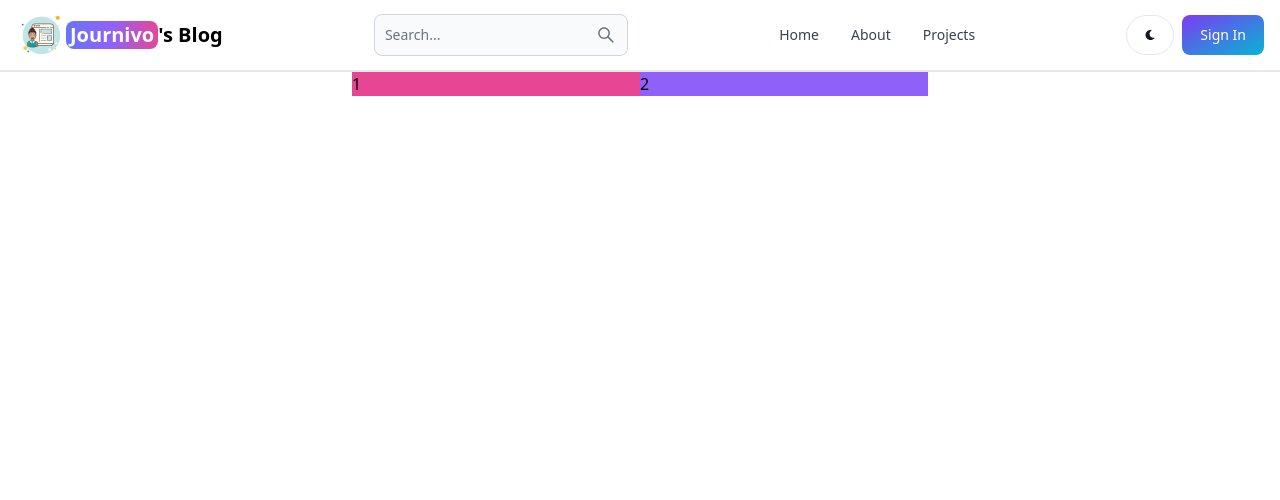
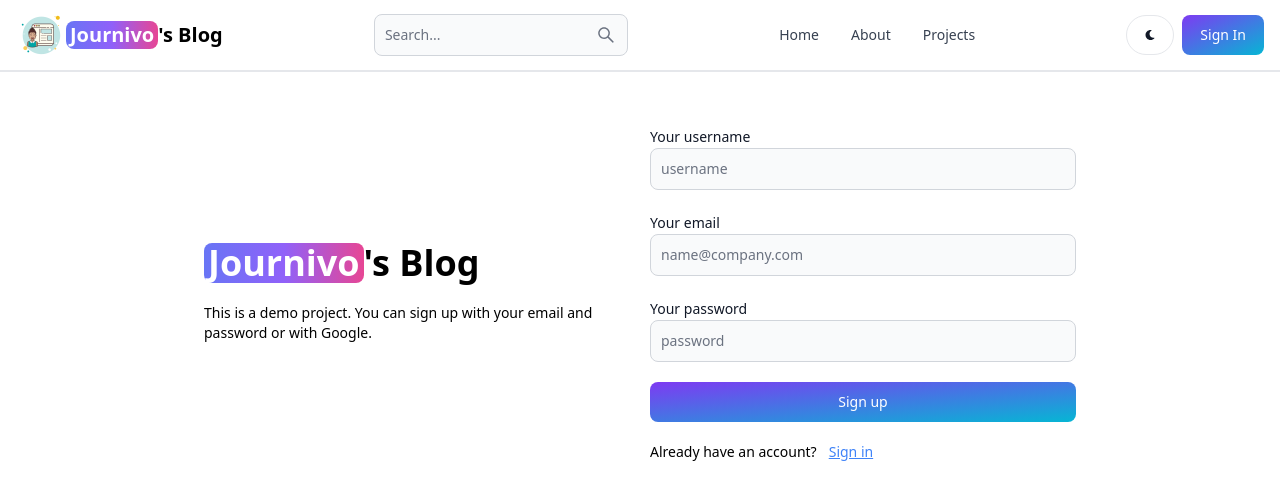
Before and after one commit to happiestt-talha/Journivo, a React (Create React App) app in the folder client/: page /sign-up in a window 1280 px wide. Shown: the top 500 px of the page. Built offline with nearby package versions, Linux system fonts and the light colour scheme.

Commit message:
Done sth

```diff
--- a/client/src/pages/Signup.jsx
+++ b/client/src/pages/Signup.jsx
@@ -1,18 +1,53 @@
+import { Button, Label, TextInput } from 'flowbite-react'
 import React from 'react'
+import { Link } from 'react-router-dom'
 
 const Signup = () => {
     return (
         <>
             <div className='max-h-screen'>
-                <div className='flex max-w-xl mx-auto'>
-                    {/* Left */}
-                    <div className=' w-1/2 bg-pink-500'>
-                        1
+                <div className='mt-10 flex p-3 max-w-4xl mx-auto flex-col md:flex-row md:items-center gap-5'>
+
+                    <div className='flex-1 '>
+                        <Link to="/" className="flex items-center font-bold text-4xl dark:text-white">
+                            <span
+                                className="bg-gradient-to-r from-indigo-500 via-purple-500 to-pink-500 px-1 text-white rounded-lg dark:text-white">
+                                Journivo</span>
+                            <span
+                                className=''
+                            >'s Blog</span>
+                        </Link>
+                        <p className='text-sm mt-5'>
+                            This is a demo project. You can sign up with your email and password
+                            or with Google.
+                        </p>
                     </div>
-                    {/* Right */}
-                    <div className=' w-1/2  bg-purple-500'>
-                        2
+
+                    <div className='flex-1 '>
+
+                        <form className='flex flex-col gap-5'>
+                            <div>
+                                <Label value='Your username' />
+                                <TextInput type='text' placeholder='username' id='username' />
+                            </div>
+                            <div>
+                                <Label value='Your email' />
+                                <TextInput type='email' placeholder='name@company.com' id='email' />
+                            </div>
+                            <div>
+                                <Label value='Your password' />
+                                <TextInput type='password' placeholder='password' id='password' />
+                            </div>
+                            <Button gradientDuoTone={"purpleToBlue"} type='submit' >Sign up</Button>
+                        </form>
+
+                        <div className='flex gap-3 text-sm mt-5 '>
+                            <span>Already have an account?</span>
+                            <Link to={'/sign-in'} className='text-blue-500 underline'>Sign in</Link>
+                        </div>
+
                     </div>
+
                 </div>
             </div>
         </>
```
Also changed, not shown: client/src/svg.html (added, +25 -0 lines).
